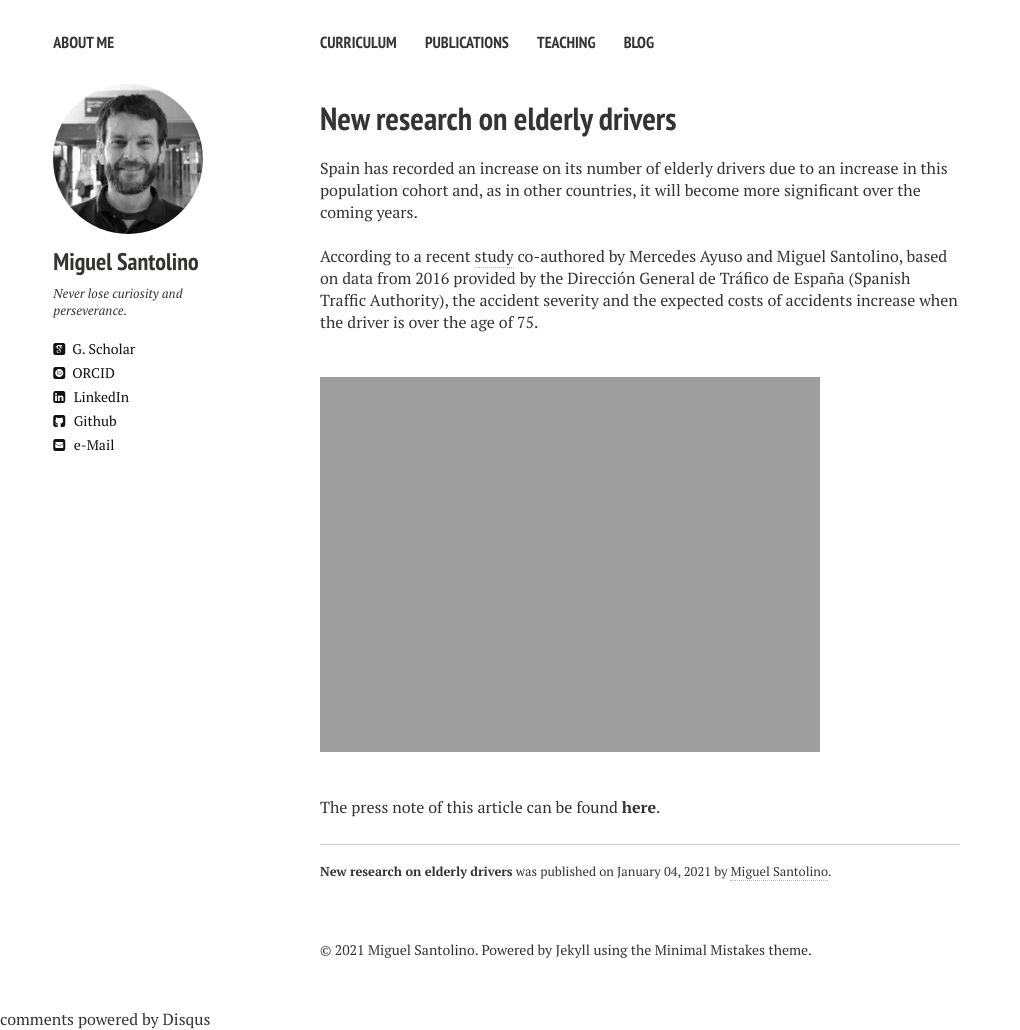
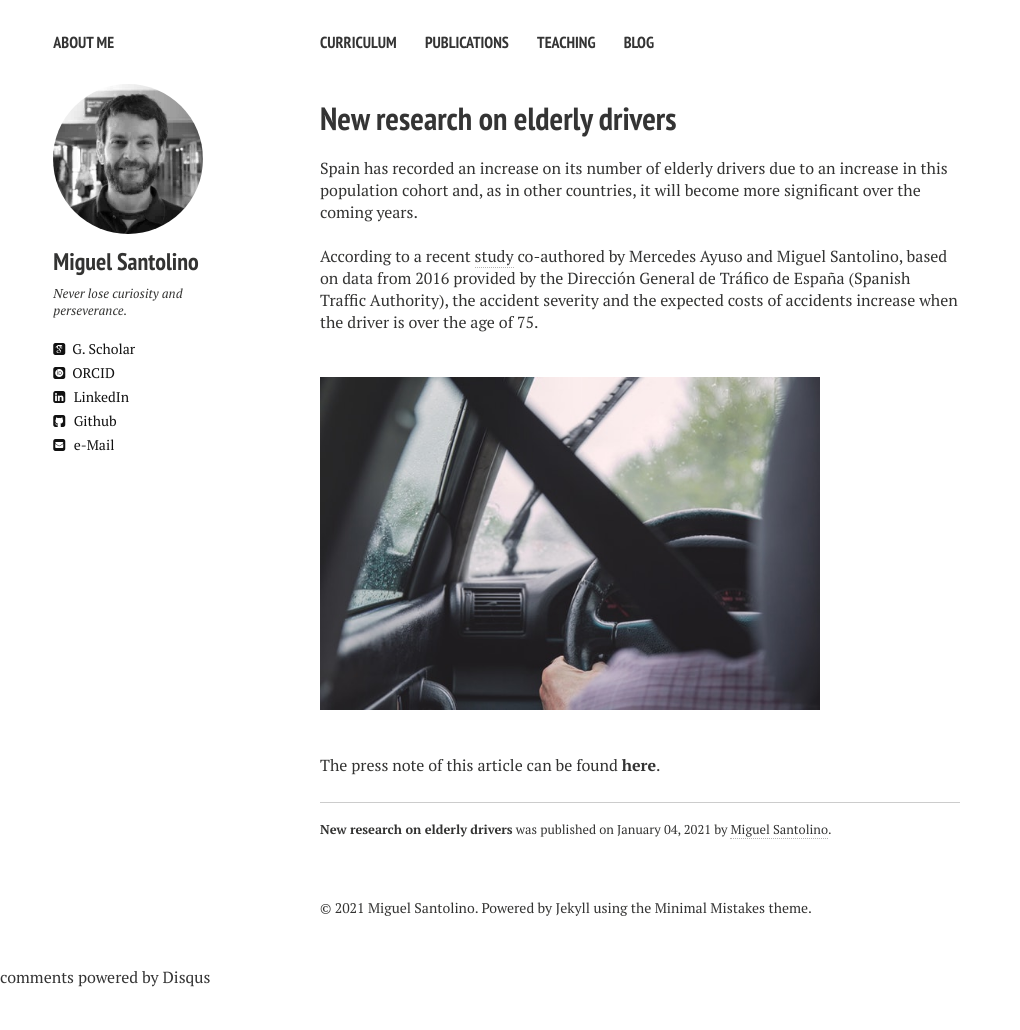
Before and after one commit to msantolino/msantolino.github.io, a Jekyll site: the page built from _posts/2021-01-04-elderly.md, in a window 1280 px wide. Shown: the whole page, without its empty margins (0-1020 px from the left). Built offline with Jekyll 4.4.1, drawn with Linux system fonts in a browser that asks for light colours; nearby versions of some CDN libraries; comment, search, counter and statistics services are not loaded; after the commit the page ends 988 px from its top, so only the background shows below that.

Commit message:
Update 2021-01-04-elderly.md

```diff
--- a/_posts/2021-01-04-elderly.md
+++ b/_posts/2021-01-04-elderly.md
@@ -12,7 +12,7 @@ According to a recent [study](https://doi.org/10.1016/j.jsr.2020.02.002) co-auth
 <br>
 
 <br />
-<img align="middle" width="500" src="{{ site.url }}/images/car.peg" alt="...">
+<img align="middle" width="500" src="{{ site.url }}/images/car.jpg" alt="...">
 <br />
 <br />
 
```
